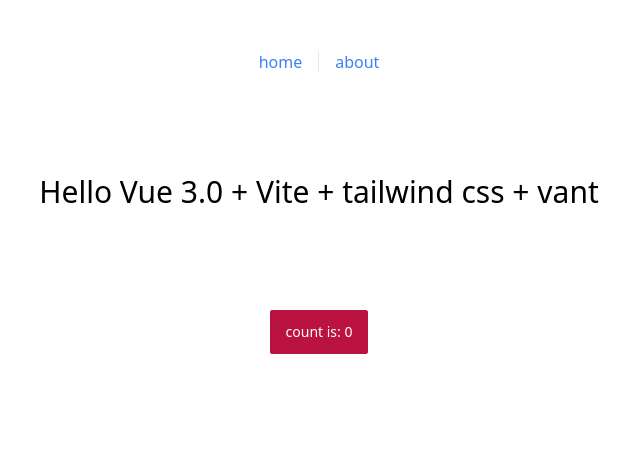
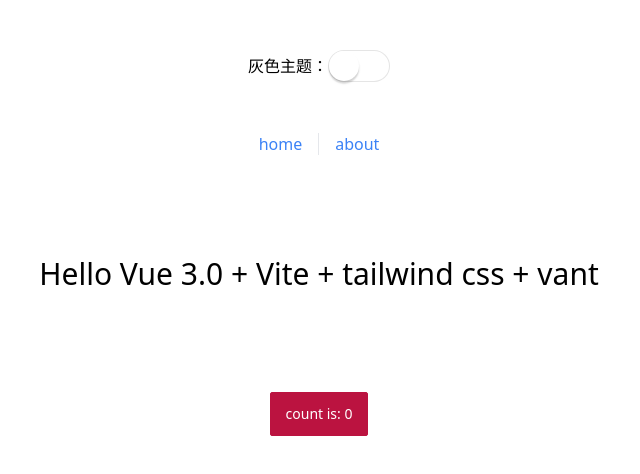
Before and after one commit to Gitsifu/vue3-vite-tailwind-vant, a Vue app: page / in a window 1280 px wide. Shown: the top 474 px of the page, without its empty margins (321-961 px from the left). Built offline with nearby package versions, Linux system fonts and the light colour scheme.

Commit message:
add grey theme

```diff
--- a/src/App.vue
+++ b/src/App.vue
@@ -1,15 +1,19 @@
 <template>
     <van-config-provider :theme-vars="themeVars">
+        <div class="tw-flex tw-items-center tw-justify-center tw-mt-[50px]">
+            <div>灰色主题：</div>
+            <van-switch v-model="checked" @change="changeTheme" />
+        </div>
         <div class="tw-mt-[50px] tw-text-blue-500 tw-divide-x tw-text-center">
             <router-link class="tw-pr-4" to="/">home</router-link>
             <router-link class="tw-pl-4" to="/about">about</router-link>
         </div>
-        <router-view></router-view>
+        <router-view />
     </van-config-provider>
 </template>
 
 <script>
-import themeVars from './commom/theme.js'
+import theme from './commom/theme.js'
 
 export default {
     name: 'App',
@@ -17,7 +21,17 @@
     },
     data() {
         return {
-            themeVars: themeVars
+            checked: false,
+            themeVars: theme.vantThemeVars
+        }
+    },
+    methods: {
+        changeTheme(val){
+            if(val){
+                document.querySelector('html').classList.add('g-grey')
+            }else {
+                document.querySelector('html').classList.remove('g-grey')
+            }
         }
     }
 }
--- a/src/commom/theme.js
+++ b/src/commom/theme.js
@@ -1,4 +1,7 @@
-export default {
-  buttonPrimaryBorderColor: '#bb1340',
-  buttonPrimaryBackgroundColor: '#bb1340',
+export default  {
+  // vant 主题配色
+  vantThemeVars:  {
+    buttonPrimaryBorderColor: '#bb1340',
+    buttonPrimaryBackgroundColor: '#bb1340',
+  },
 }
--- a/src/index.css
+++ b/src/index.css
@@ -2,3 +2,8 @@
 @tailwind base;
 @tailwind components;
 @tailwind utilities;
+
+/* 灰色主题 */
+.g-grey{
+    filter: grayscale(100%);
+}
--- a/vite.config.js
+++ b/vite.config.js
@@ -5,7 +5,11 @@
   plugins: [vue()],
   resolve: {
     alias: [
-      { find: '@', replacement: resolve(__dirname, 'src') }
-    ]
+      { find: '@', replacement: resolve(__dirname, 'src') },
+    ],
+    // or
+    // alias: {
+    //   '@': resolve(__dirname, 'src')
+    // }
   }
 }
```
